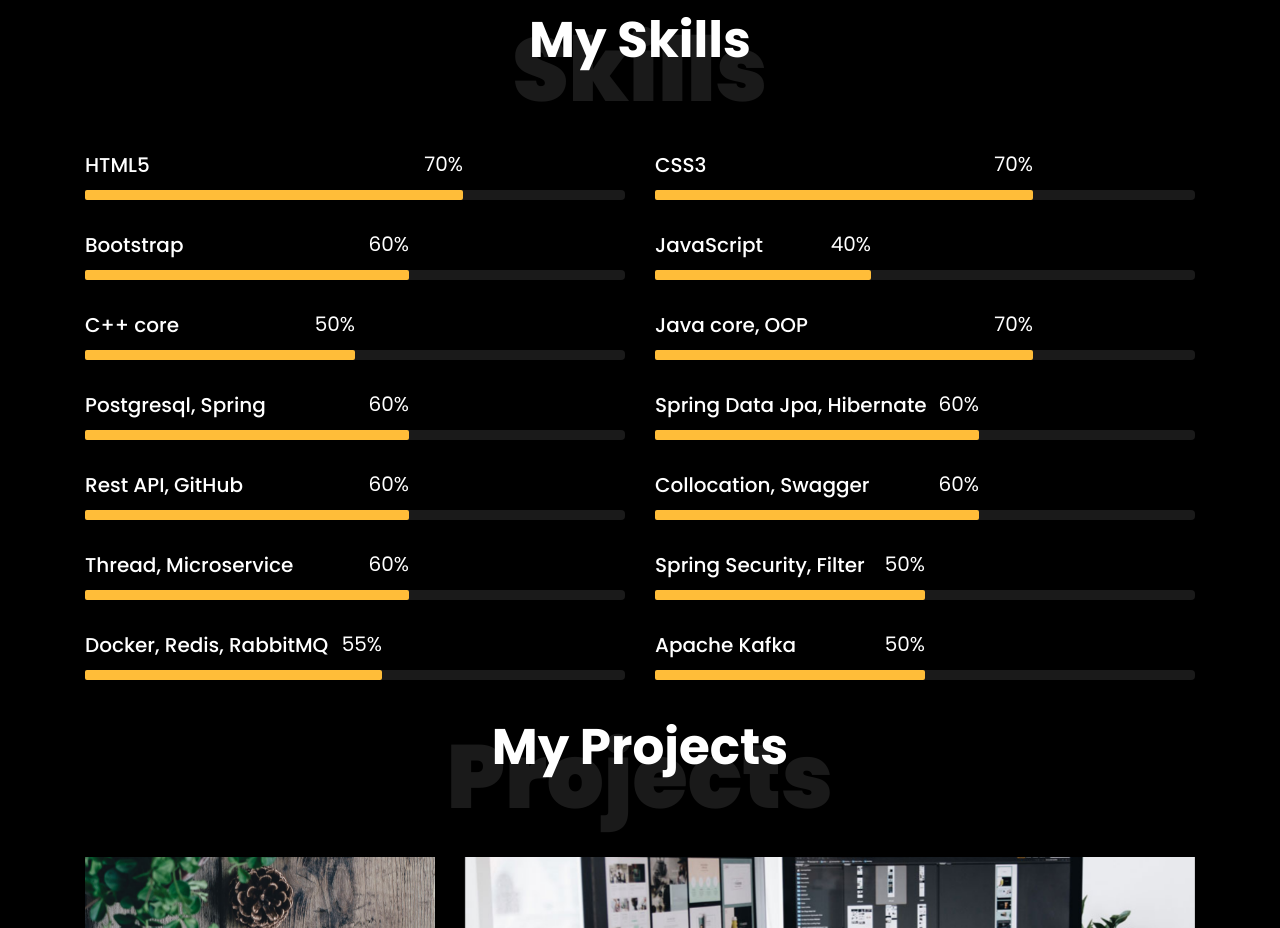
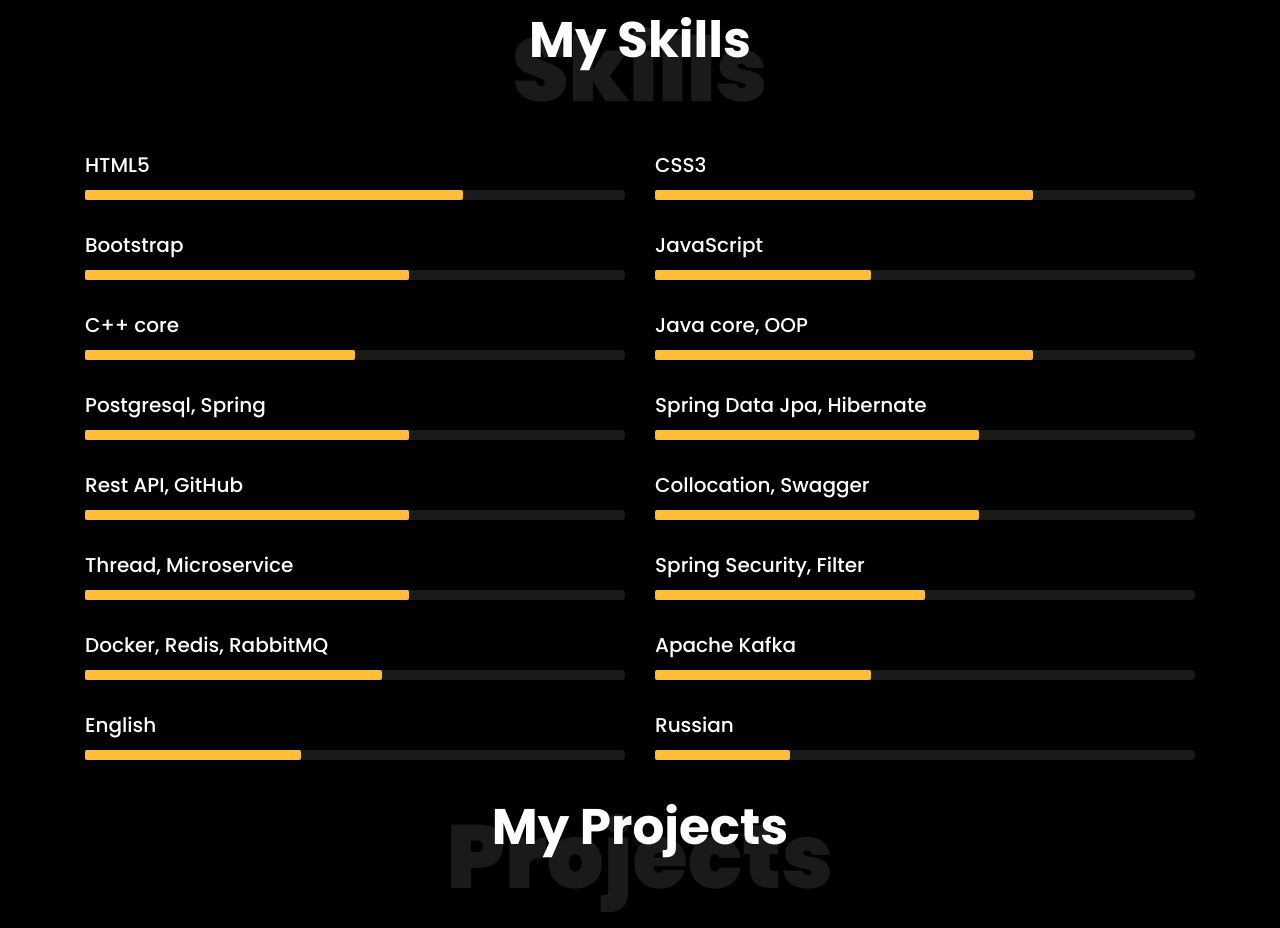
Before and after one commit to IqboljonIsmoilov/mysite, a plain HTML site: page index.html in a window 1280 px wide. Shown: the part 2833-3761 px from the top of the page. Drawn offline with Linux system fonts and the light colour scheme; files whose address does not match are found by name.

Commit message:
delete pratsent

```diff
--- a/index.html
+++ b/index.html
@@ -273,7 +273,6 @@
 						<div class="progress">
 							 <div class="progress-bar color-3" role="progressbar" aria-valuenow="95"
 							  aria-valuemin="0" aria-valuemax="100" style="width:70%">
-							<span>70%</span>
 							  </div>
 						</div>
 					</div>
@@ -285,7 +284,6 @@
 						<div class="progress">
 							 <div class="progress-bar color-4" role="progressbar" aria-valuenow="90"
 							  aria-valuemin="0" aria-valuemax="100" style="width:70%">
-							<span>70%</span>
 							  </div>
 						</div>
 					</div>
@@ -297,7 +295,6 @@
 						<div class="progress">
 							 <div class="progress-bar color-1" role="progressbar" aria-valuenow="90"
 							  aria-valuemin="0" aria-valuemax="100" style="width:60%">
-							<span>60%</span>
 							  </div>
 						</div>
 					</div>
@@ -309,7 +306,6 @@
 						<div class="progress">
 							 <div class="progress-bar color-2" role="progressbar" aria-valuenow="85"
 							  aria-valuemin="0" aria-valuemax="100" style="width:40%">
-							<span>40%</span>
 							  </div>
 						</div>
 					</div>
@@ -321,7 +317,6 @@
 						<div class="progress">
 							 <div class="progress-bar color-5" role="progressbar" aria-valuenow="70"
 							  aria-valuemin="0" aria-valuemax="100" style="width:50%">
-							<span>50%</span>
 							  </div>
 						</div>
 					</div>
@@ -333,7 +328,6 @@
 						<div class="progress">
 							 <div class="progress-bar color-6" role="progressbar" aria-valuenow="80"
 							  aria-valuemin="0" aria-valuemax="100" style="width:70%">
-							<span>70%</span>
 							  </div>
 						</div>
 					</div>
@@ -345,7 +339,6 @@
 						<div class="progress">
 							 <div class="progress-bar color-6" role="progressbar" aria-valuenow="80"
 							  aria-valuemin="0" aria-valuemax="100" style="width:60%">
-							<span>60%</span>
 							  </div>
 						</div>
 					</div>
@@ -357,7 +350,6 @@
 						<div class="progress">
 							 <div class="progress-bar color-6" role="progressbar" aria-valuenow="80"
 							  aria-valuemin="0" aria-valuemax="100" style="width:60%">
-							<span>60%</span>
 							  </div>
 						</div>
 					</div>
@@ -369,7 +361,6 @@
 						<div class="progress">
 							 <div class="progress-bar color-6" role="progressbar" aria-valuenow="80"
 							  aria-valuemin="0" aria-valuemax="100" style="width:60%">
-							<span>60%</span>
 							  </div>
 						</div>
 					</div>
@@ -381,7 +372,6 @@
 						<div class="progress">
 							 <div class="progress-bar color-6" role="progressbar" aria-valuenow="80"
 							  aria-valuemin="0" aria-valuemax="100" style="width:60%">
-							<span>60%</span>
 							  </div>
 						</div>
 					</div>
@@ -393,7 +383,6 @@
 						<div class="progress">
 							 <div class="progress-bar color-6" role="progressbar" aria-valuenow="80"
 							  aria-valuemin="0" aria-valuemax="100" style="width:60%">
-							<span>60%</span>
 							  </div>
 						</div>
 					</div>
@@ -405,7 +394,6 @@
 						<div class="progress">
 							 <div class="progress-bar color-6" role="progressbar" aria-valuenow="80"
 							  aria-valuemin="0" aria-valuemax="100" style="width:50%">
-							<span>50%</span>
 							  </div>
 						</div>
 					</div>
@@ -417,7 +405,6 @@
 						<div class="progress">
 							 <div class="progress-bar color-6" role="progressbar" aria-valuenow="80"
 							  aria-valuemin="0" aria-valuemax="100" style="width:55%">
-							<span>55%</span>
 							  </div>
 						</div>
 					</div>
@@ -428,8 +415,29 @@
 						<h3>Apache Kafka</h3>
 						<div class="progress">
 							 <div class="progress-bar color-6" role="progressbar" aria-valuenow="80"
-							  aria-valuemin="0" aria-valuemax="100" style="width:50%">
-							<span>50%</span>
+							  aria-valuemin="0" aria-valuemax="100" style="width:40%">
+							  </div>
+						</div>
+					</div>
+				</div>
+
+				<div class="col-md-6 animate-box">
+					<div class="progress-wrap ftco-animate">
+						<h3>English</h3>
+						<div class="progress">
+							 <div class="progress-bar color-3" role="progressbar" aria-valuenow="95"
+							  aria-valuemin="0" aria-valuemax="100" style="width:40%">
+							  </div>
+						</div>
+					</div>
+				</div>
+
+				<div class="col-md-6 animate-box">
+					<div class="progress-wrap ftco-animate">
+						<h3>Russian</h3>
+						<div class="progress">
+							 <div class="progress-bar color-3" role="progressbar" aria-valuenow="95"
+							  aria-valuemin="0" aria-valuemax="100" style="width:25%">
 							  </div>
 						</div>
 					</div>
@@ -814,7 +822,11 @@
 				<div class="col-md">
 					<div class="ftco-footer-widget mb-4">
 						<h2 class="ftco-heading-2">About</h2>
-						<p>Iqboljon Ismoilov</p>
+						<p>&nbsp;&nbsp; My full name is Iqboljon Ismailov.
+							I am from Fergana, Uzbekistan.
+							I am 24 years old. <br>
+							I live in Tashkent now. <br>
+							I graduated from TUIT.</p>
 						<ul class="ftco-footer-social list-unstyled float-md-left float-lft mt-5">
 							<li class="ftco-animate"><a href="https://t.me/Iqboljon_Ismoilov"><span class="icon-twitter"></span></a></li>
 							<li class="ftco-animate"><a href="https://www.linkedin.com/in/iqboljon-ismoilov-aa9520216/"><span class="icon-facebook"></span></a></li>
```
Also changed, not shown: css/style.css.
